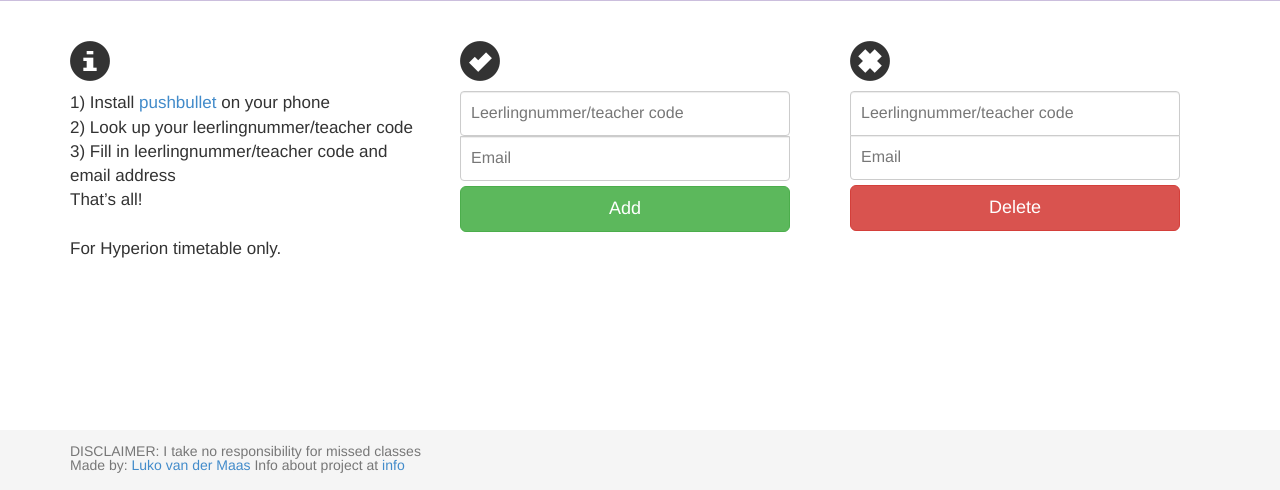
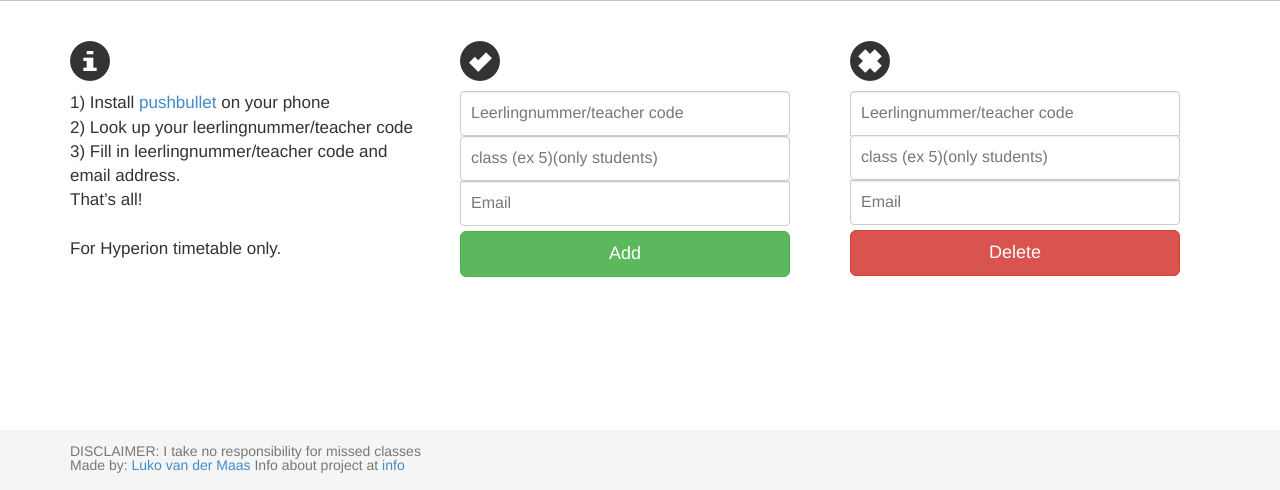
Before and after one commit to lukovdm/roosterNotificationsWebsite, a Django app: page / in a window 1280 px wide. Shown: the part 310-800 px from the top of the page. Run offline with Django 3.2, Linux system fonts and the light colour scheme; some libraries are stand-ins or nearby versions.

Commit message:
halfway commit of the new class_code system

```diff
--- a/register/models.py
+++ b/register/models.py
@@ -3,6 +3,7 @@ from django.db import models
 class User(models.Model):
     number = models.IntegerField(max_length=8, default=0000000)
     teacher = models.TextField(max_length=3, default="aaa")
+    class_code = models.TextField(max_length=2, default="")
     email = models.EmailField()
     updated = models.DateTimeField()
     student = models.BooleanField(default=True)
--- a/register/templates/register/index.html
+++ b/register/templates/register/index.html
@@ -33,7 +33,7 @@
                         <br>
                         2) Look up your leerlingnummer/teacher code
                         <br>
-                        3) Fill in leerlingnummer/teacher code and email address
+                        3) Fill in leerlingnummer/teacher code and email address.
                         <br>
                         That’s all!
                         <br><br>
@@ -50,6 +50,7 @@
                         {% endif %}
 
                         <input placeholder="Leerlingnummer/teacher code" type="text" name="number" class="form-control" required>
+                        <input placeholder="class (ex 5)(only students)" type="text" name="class" class="form-control">
                         <input placeholder="Email" type="email" name="email" class="form-control" required>
                         <button type="submit" class="btn btn-lg btn-primary btn-block btn-success">Add</button>
                     </form>
@@ -64,6 +65,7 @@
                         {% endif %}
 
                         <input placeholder="Leerlingnummer/teacher code" type="number" name="number" class="form-control" required>
+                        <input placeholder="class (ex 5)(only students)" type="text" name="class" class="form-control">
                         <input placeholder="Email" type="email" name="email" class="form-control" required>
                         <button type="submit" class="btn btn-lg btn-primary btn-block btn-danger">Delete</button>
                     </form>
--- a/register/views.py
+++ b/register/views.py
@@ -21,15 +21,15 @@ class InfoView(generic.TemplateView):
     template_name = 'register/info.html'
 
 def add(request):
-    # #pre validation field 2
-    # if len(request.POST["class"]) == 2:
-    #     class0_is_digit = unicode.isdecimal(request.POST["class"][0])
-    #     class1_is_alpha = unicode.isalpha(request.POST["class"][1])
-    # elif len(request.POST["class"]) == 1:
-    #     class0_is_digit = unicode.isdecimal(request.POST["class"])
-    # else:
-    #     class0_is_digit = True
-    #     class1_is_alpha = True
+    #pre validation field 2
+    if len(request.POST["class"]) == 2:
+        class0_is_digit = unicode.isdecimal(request.POST["class"][0])
+        class1_is_alpha = unicode.isalpha(request.POST["class"][1])
+    elif len(request.POST["class"]) == 1:
+        class0_is_digit = unicode.isdecimal(request.POST["class"])
+    else:
+        class0_is_digit = True
+        class1_is_alpha = True
 
     #validate field 1
     if not unicode.isdecimal(request.POST["number"]) and not unicode.isalpha(request.POST["number"] or not len(request.POST["number"]) == 3):
@@ -40,10 +40,10 @@ def add(request):
         else:
             messages.error(request, "Please enter a valid leerlingnumber.", extra_tags="Add")
 
-    # #validate field 2
-    # elif not 2 >= len(request.POST["class"]) >= 0 and not class0_is_digit and not class1_is_alpha:
-    #
-    #     messages.error(request, "Please enter a valid class", extra_tags="Add")
+    #validate field 2
+    elif not 2 >= len(request.POST["class"]) >= 0 and not class0_is_digit and not class1_is_alpha:
+
+        messages.error(request, "Please enter a valid class", extra_tags="Add")
 
     #validate field 3
     elif not "@" in request.POST["email"]:
@@ -58,18 +58,19 @@ def add(request):
             user = User(teacher=request.POST["number"], email=request.POST["email"], updated=datetime.datetime.now() - datetime.timedelta(days=30), student=False)
         #student?
         else:
-            user = User(number=request.POST["number"], email=request.POST["email"], updated=datetime.datetime.now() - datetime.timedelta(days=30), student=True)
+            user = User(number=request.POST["number"], email=request.POST["email"],class_code=request.POST["class"] ,updated=datetime.datetime.now() - datetime.timedelta(days=30), student=True)
 
         #pushbullet
         pb = registerPushbullet()
         success, pb_user = pb.new_contact(str(user.teacher) if unicode.isalpha(request.POST["number"]) and len(request.POST["number"]) == 3 else str(user.number), str(user.email))
+
         try:
             pb_user.push_note("Welcome to lesuitval.info " + str(request.POST["number"]), "Timetable updates will follow automatically.")
         except:
             messages.error(request, "Email already in use.", extra_tags="Add")
         else:
             user.save()
-            messages.success(request, "%s succesfully added with email: %s" % (request.POST["number"], request.POST["email"]), extra_tags="AddSucces")
+            messages.success(request, "%s succesfully added with email: %s and class: %s" % (request.POST["number"], request.POST["email"], request.POST["class"]), extra_tags="AddSucces")
 
     return HttpResponseRedirect(reverse('register:index'))
 
@@ -98,5 +99,5 @@ def remove(request):
                 User.objects.filter(teacher=request.POST["number"]).filter(email=request.POST["email"]).delete()
             else:
                 User.objects.filter(number=request.POST["number"]).filter(email=request.POST["email"]).delete()
-            messages.success(request, "%s succesfully deteled with email: %s" % (request.POST["number"], request.POST["email"]), extra_tags="DeleteSucces")
+            messages.success(request, "%s succesfully deleted with email: %s" % (request.POST["number"], request.POST["email"]), extra_tags="DeleteSucces")
     return HttpResponseRedirect(reverse('register:index'))
```
Also changed, not shown: register/roosterNotification.py (+13 -9 lines), register/migrations/0007_auto_20150817_2021.py (added).
